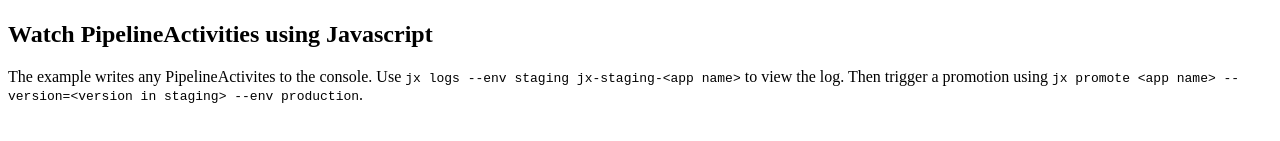
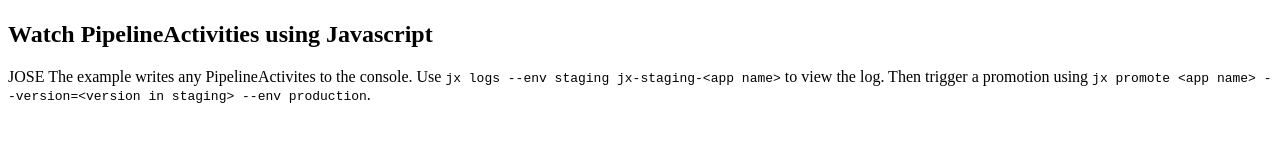
Before and after one commit to jalonsocrossvale/node-http-watch-pipeline-activity, a website: page index.html in a window 1280 px wide. Shown: the part 311-452 px from the top of the page. Drawn offline with Linux system fonts and the light colour scheme.

Commit message:
JOSE testing pipelines

```diff
--- a/index.html
+++ b/index.html
@@ -4,7 +4,7 @@
 		<img border="0" src="https://jenkins-x.io/images/logo.png" width="300" height="300" />
 		<h2>Watch PipelineActivities using Javascript</h2>
 		<p>
-			The example writes any PipelineActivites to the console. Use
+			JOSE The example writes any PipelineActivites to the console. Use
 			<code>jx logs --env staging jx-staging-&lt;app name&gt;</code> to view the log. Then trigger a promotion
 			using
 			<code>jx promote &lt;app name&gt; --version=&lt;version in staging&gt; --env production</code>.
```
